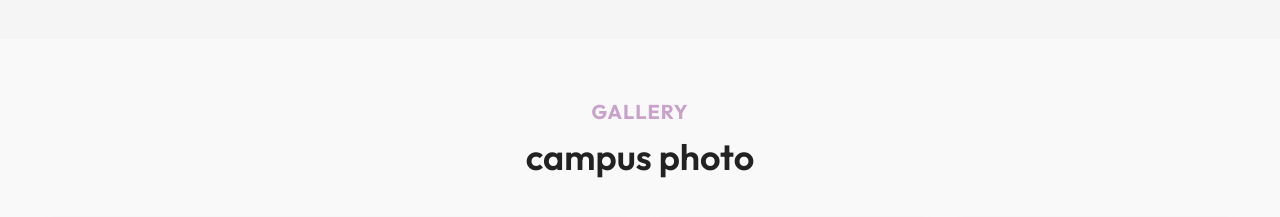
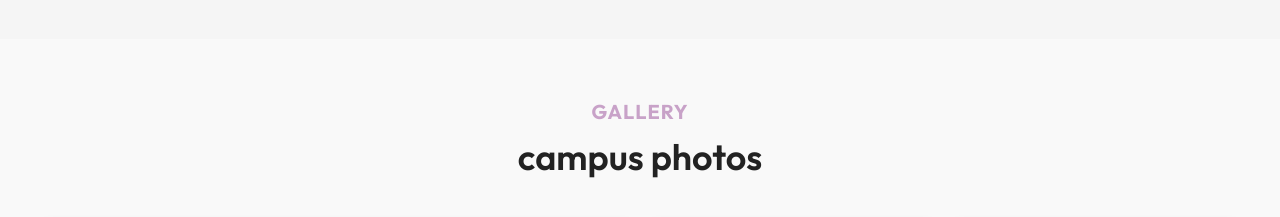
Before and after one commit to sayyadshahi8252/UniVision, a React (Vite) app: page / in a window 1280 px wide. Shown: the part 1760-1977 px from the top of the page. Built offline with nearby package versions, Linux system fonts and the light colour scheme.

Commit message:
Update Campus.jsx

```diff
--- a/src/Components/Campus/Campus.jsx
+++ b/src/Components/Campus/Campus.jsx
@@ -12,7 +12,7 @@ export default function Campus() {
     return (
         <div className={style.campus} id='campus'>
             <h4>Gallery</h4>
-            <h1>campus photo</h1>
+            <h1>campus photos</h1>
             <div className={style.gallery}>
                 <img src={gallery1} alt="" />
                 <img src={gallery2} alt="" />
```
